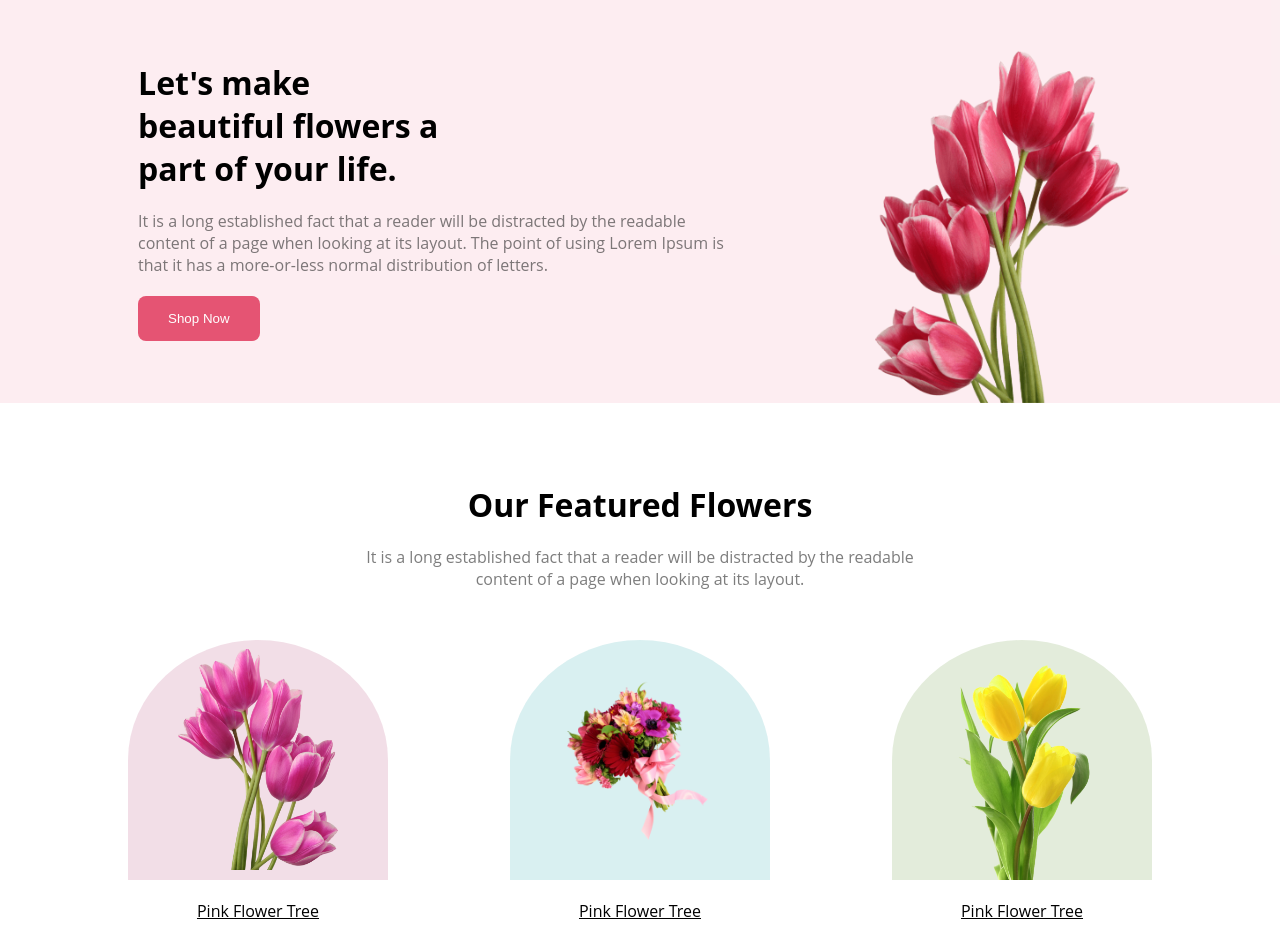
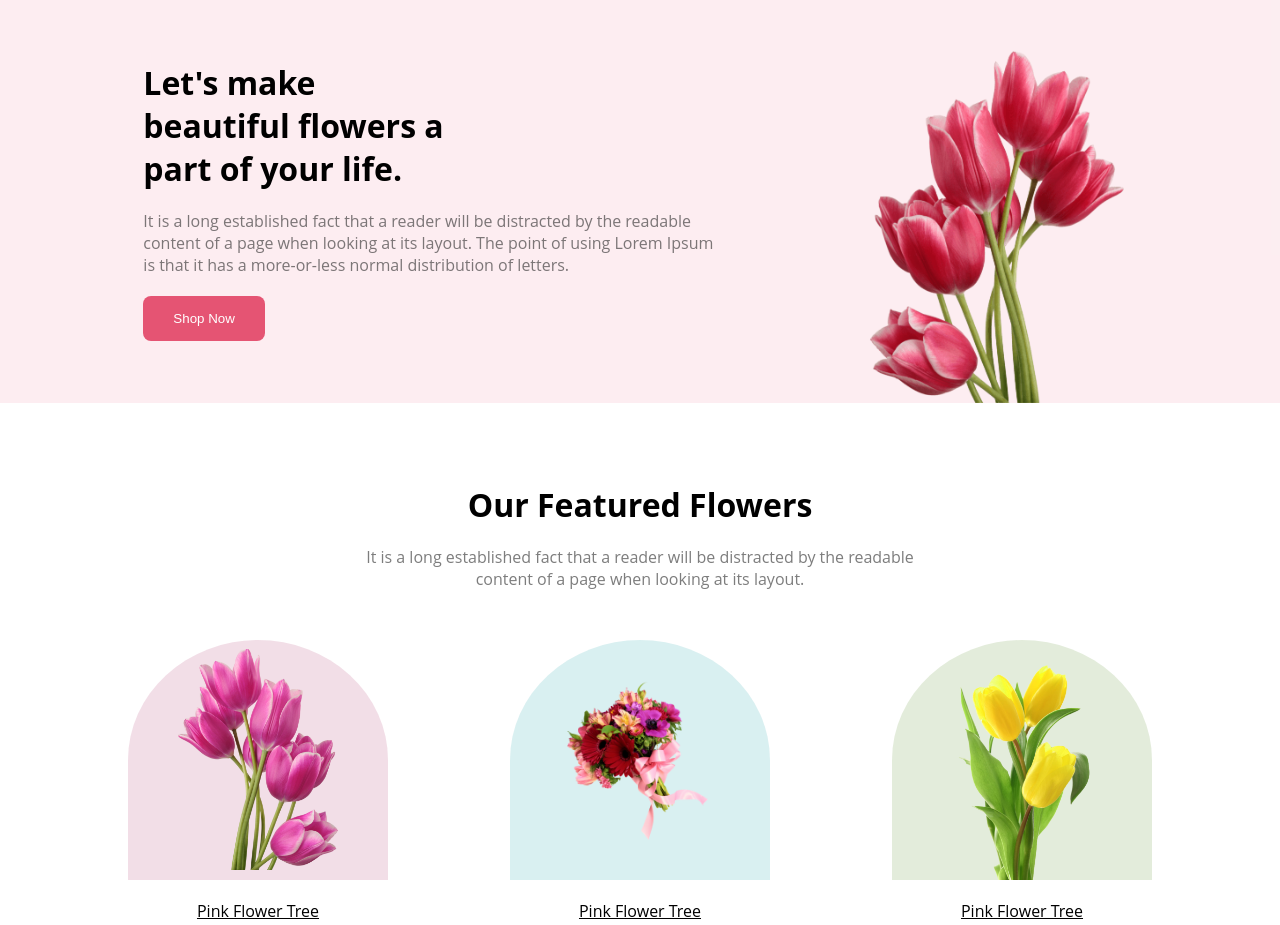
Before and after one commit to Lokman-Hakim-Shawon/PH-first-assignment, a plain HTML site: page index.html in a window 1280 px wide. Shown: the top 925 px of the page. Drawn offline with Linux system fonts and the light colour scheme.

Commit message:
third commit

```diff
--- a/index.html
+++ b/index.html
@@ -11,7 +11,7 @@
     <header class="header">
         <div class="header-text">
             <h1>Let's make <br> beautiful flowers a <br>part of your life.</h1>
-            <p class="header-paragraph">It is a long established fact that a reader will be distracted by the readable <br>content of a page when looking at its layout. The point of using Lorem Ipsum is <br>that it has a more-or-less normal distribution of letters.</p>
+            <p class="header-paragraph">It is a long established fact that a reader will be distracted by the readable <br>content of a page when looking at its layout. The point of using Lorem Ipsum <br>is that it has a more-or-less normal distribution of letters.</p>
             <button class="btn-primary">Shop Now</button>
         </div>
         <div class="header-image">
```
